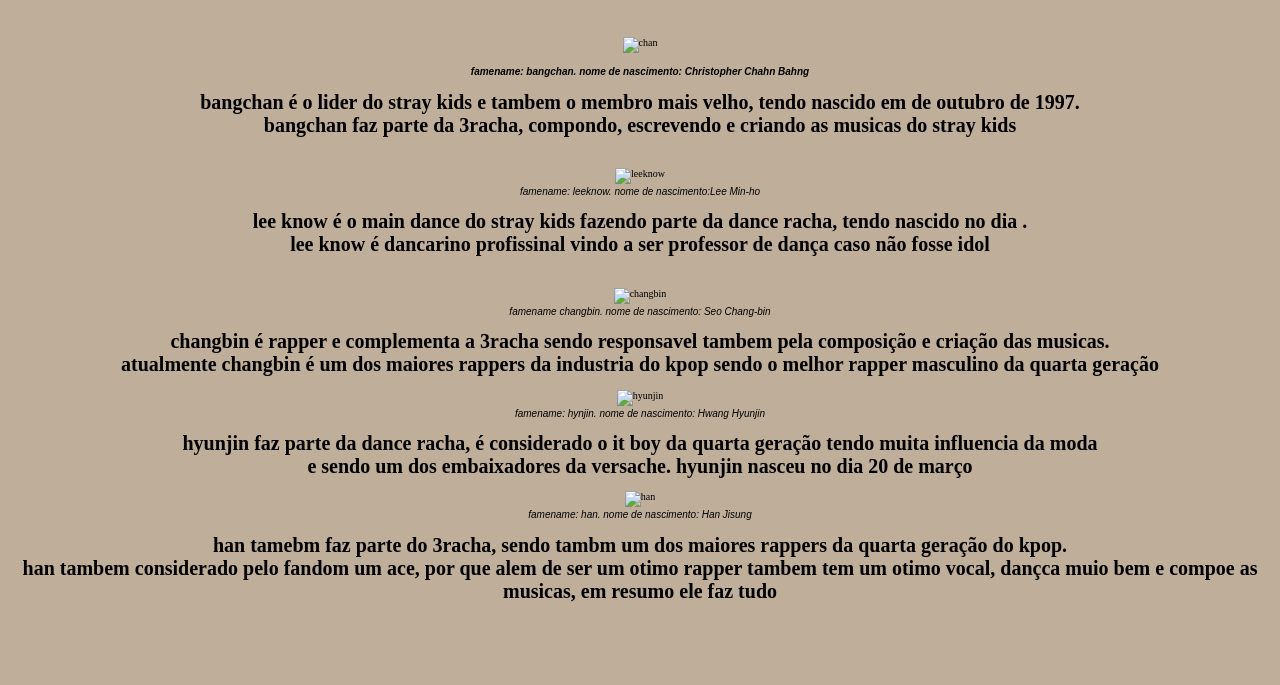
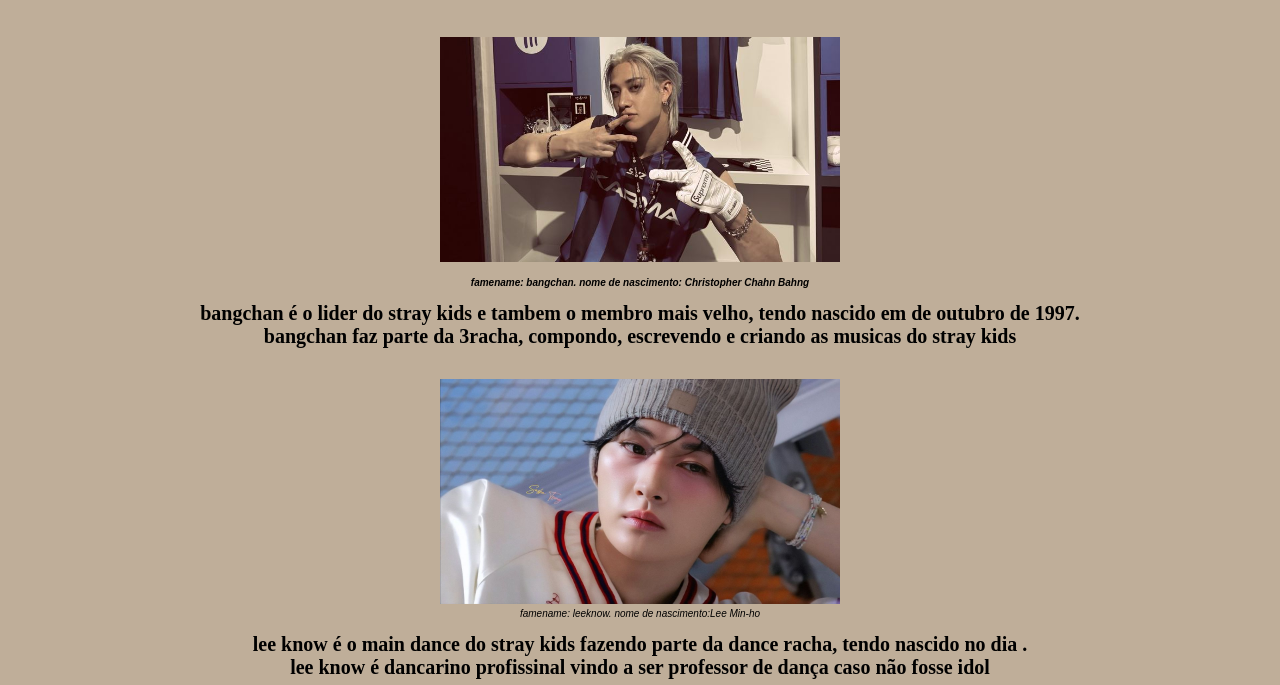
Before and after one commit to samizika/fabrica-de-site, a plain HTML site: page membros.html in a window 1280 px wide. Shown: the part 115-800 px from the top of the page. Drawn offline with Linux system fonts and the light colour scheme; the site is published under a folder, as on GitHub Pages, so addresses that start at the root find nothing.

Commit message:
fix: imagens

```diff
--- a/membros.html
+++ b/membros.html
@@ -24,31 +24,31 @@
 
  <div class="imagens">
     <div class="bangchan">
-        <img src="/ajuda/bangchan2.jpg" alt="chan"> <h1>
+        <img src="ajuda/bangchan2.jpg" alt="chan"> <h1>
             <p id="descricao">famename: bangchan. nome de nascimento: Christopher Chahn Bahng</p>
     <h1> bangchan é o lider do stray kids e tambem o membro mais velho, tendo nascido em  de outubro de 1997. <br>  bangchan faz parte da 3racha, compondo,
         escrevendo e criando as musicas do stray kids</h1>
     </div>
     <br>
     <div class="leeknow">
-        <img src="/ajuda/leeknow2.jpg" alt="leeknow"> <p id="descricao">famename: leeknow. nome de nascimento:Lee Min-ho</p>
+        <img src="ajuda/leeknow2.jpg" alt="leeknow"> <p id="descricao">famename: leeknow. nome de nascimento:Lee Min-ho</p>
         <h1>lee know é o main dance do stray kids fazendo parte da dance racha, tendo nascido no dia . <br> lee know é dancarino profissinal vindo a ser professor de dança caso não
         fosse idol </h1>
     </div>
     <br>
 
     <div class="changbin">
-        <img src="/ajuda/changbin2.jpg" alt="changbin"> <p id="descricao"> famename changbin. nome de nascimento: Seo Chang-bin</p>
+        <img src="ajuda/changbin2.jpg" alt="changbin"> <p id="descricao"> famename changbin. nome de nascimento: Seo Chang-bin</p>
         <h1> changbin é rapper e complementa a 3racha sendo responsavel tambem pela composição e criação das musicas. <br> atualmente changbin é um dos maiores rappers
         da industria do kpop sendo o melhor rapper masculino da quarta geração</h1>
     </div>
     <div class="hyunjin">
-        <img src="/ajuda/hyun2.jpg" alt="hyunjin"> <p id="descricao">famename: hynjin. nome de nascimento: Hwang Hyunjin</p>
+        <img src="ajuda/hyun2.jpg" alt="hyunjin"> <p id="descricao">famename: hynjin. nome de nascimento: Hwang Hyunjin</p>
         <h1>hyunjin faz parte da dance racha, é considerado o it boy da quarta geração tendo muita influencia da moda <br>
              e sendo um dos embaixadores da versache. hyunjin nasceu no dia 20 de março</h1>
     </div>
     <div class="han">
-        <img src="/ajuda/jisung.jpg" alt="han"> <p id="descricao"> famename: han. nome de nascimento: Han Jisung</p>
+        <img src="ajuda/jisung.jpg" alt="han"> <p id="descricao"> famename: han. nome de nascimento: Han Jisung</p>
         <h1>han tamebm faz parte do 3racha, sendo tambm um dos maiores rappers da quarta geração do kpop. <br>han tambem considerado pelo fandom um ace, por que
         alem de ser um otimo rapper tambem tem  um otimo vocal, dançca muio bem e compoe as musicas, em resumo ele faz tudo</h1>
     </div>
```
Also changed, not shown: skz.html (+1 -1 lines), teste (1).html (+2 -2 lines).
